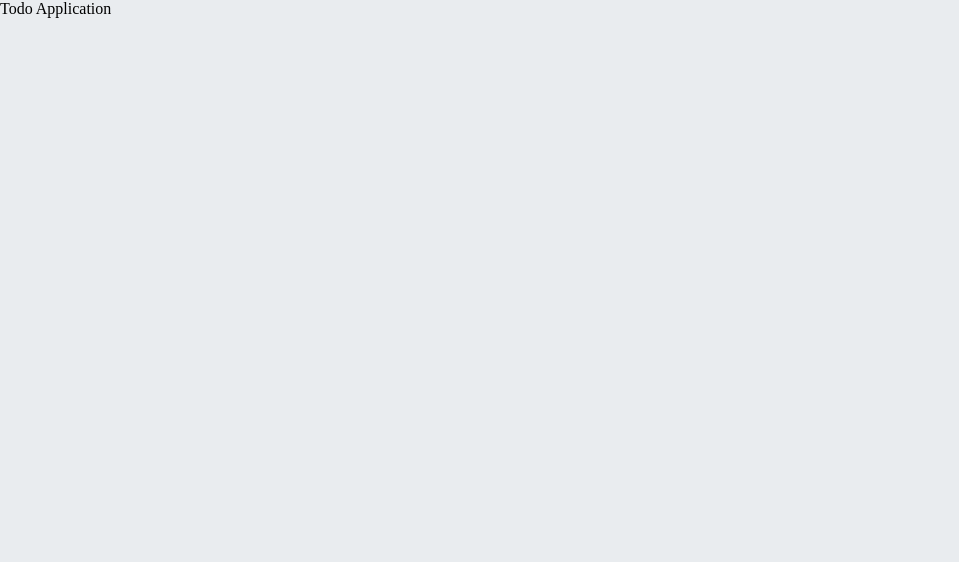
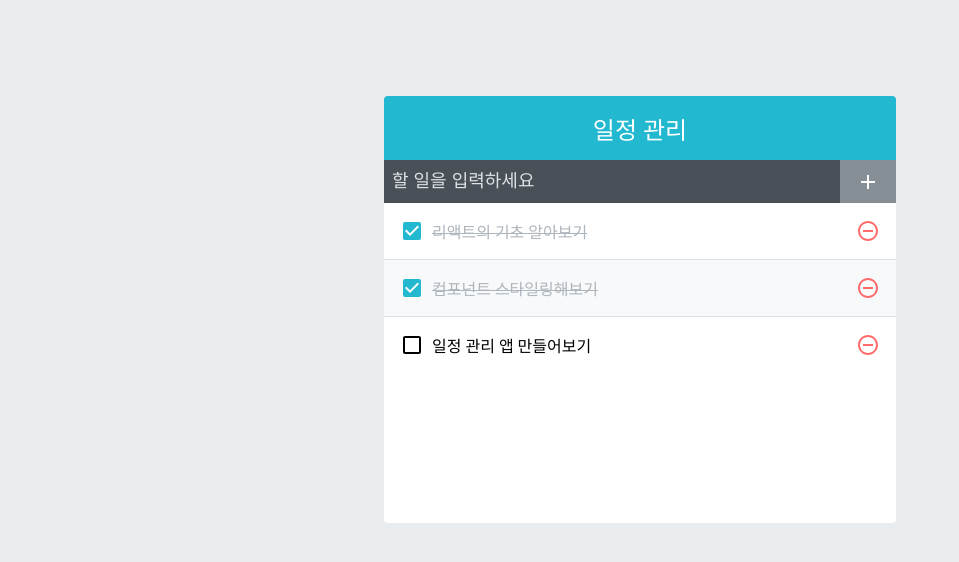
Before and after one commit to starhn87/Todo, a React (Create React App) app: page / in a window 1280 px wide. Shown: the top 562 px of the page, without its empty margins (0-959 px from the left). Built offline with nearby package versions, Linux system fonts and the light colour scheme.

Commit message:
컴포넌트 및 css 구성

```diff
--- /dev/null
+++ b/jsconfig.json
@@ -0,0 +1,5 @@
+{
+  "compilerOptions": {
+    "target": "es6"
+  }
+}
--- a/src/App.js
+++ b/src/App.js
@@ -1,7 +1,34 @@
 import React from 'react';
+import { useState } from '../node_modules/react/cjs/react.development';
+import TodoInsert from './components/TodoInsert';
+import TodoList from './components/TodoList';
+import TodoTemplate from './components/TodoTemplate';
 
 function App() {
-  return <div>Todo Application</div>;
+  const [todos, setTodos] = useState([
+    {
+      id: 1,
+      text: '리액트의 기초 알아보기',
+      checked: true,
+    },
+    {
+      id: 2,
+      text: '컴포넌트 스타일링해보기',
+      checked: true,
+    },
+    {
+      id: 3,
+      text: '일정 관리 앱 만들어보기',
+      checked: false,
+    },
+  ]);
+
+  return (
+    <TodoTemplate>
+      <TodoInsert />
+      <TodoList todos={todos} />
+    </TodoTemplate>
+  );
 }
 
 export default App;
--- /dev/null
+++ b/src/components/TodoInsert.js
@@ -0,0 +1,16 @@
+import React from 'react';
+import { MdAdd } from 'react-icons/md';
+import './TodoInsert.scss';
+
+const TodoInsert = () => {
+  return (
+    <form className="TodoInsert">
+      <input placeholder="할 일을 입력하세요" />
+      <button type="submit">
+        <MdAdd />
+      </button>
+    </form>
+  );
+};
+
+export default TodoInsert;
--- /dev/null
+++ b/src/components/TodoInsert.scss
@@ -0,0 +1,36 @@
+.TodoInsert {
+  display: flex;
+  background-color: #495057;
+
+  input {
+    background: none;
+    outline: none;
+    border: none;
+    padding: 0.5rem;
+    font-size: 1.125rem;
+    line-height: 1.5;
+    color: white;
+    &::placeholder {
+      color: #dee2e6;
+    }
+    flex: 1;
+  }
+
+  button {
+    background: none;
+    outline: none;
+    border: none;
+    background-color: #868e96;
+    color: white;
+    padding-left: 1rem;
+    padding-right: 1rem;
+    font-size: 1.5rem;
+    display: flex;
+    align-items: center;
+    cursor: pointer;
+    transition: 0.1s background ease-in;
+    &:hover {
+      background-color: #adb5bd;
+    }
+  }
+}
--- /dev/null
+++ b/src/components/TodoList.js
@@ -0,0 +1,15 @@
+import React from 'react';
+import TodoListItem from './TodoListItem';
+import './TodoList.scss';
+
+const TodoList = ({ todos }) => {
+  return (
+    <div className="TodoList">
+      {todos.map((todo) => (
+        <TodoListItem todo={todo} key={todo.id} />
+      ))}
+    </div>
+  );
+};
+
+export default TodoList;
--- /dev/null
+++ b/src/components/TodoList.scss
@@ -0,0 +1,5 @@
+.TodoList {
+  min-height: 320px;
+  max-height: 513px;
+  overflow-y: auto;
+}
--- /dev/null
+++ b/src/components/TodoListItem.js
@@ -0,0 +1,26 @@
+import React from 'react';
+import {
+  MdCheckBoxOutlineBlank,
+  MdCheckBox,
+  MdRemoveCircleOutline,
+} from 'react-icons/md';
+import cn from 'classnames';
+import './TodoListItem.scss';
+
+const TodoListItem = ({ todo }) => {
+  const { text, checked } = todo;
+
+  return (
+    <div className="TodoListItem">
+      <div className={cn('checkbox', { checked })}>
+        {checked ? <MdCheckBox /> : <MdCheckBoxOutlineBlank />}
+        <div className="text">{text}</div>
+      </div>
+      <div className="remove">
+        <MdRemoveCircleOutline />
+      </div>
+    </div>
+  );
+};
+
+export default TodoListItem;
--- /dev/null
+++ b/src/components/TodoListItem.scss
@@ -0,0 +1,52 @@
+.TodoListItem {
+  padding: 1rem;
+  display: flex;
+  align-items: center;
+
+  &:nth-child(even) {
+    background-color: #f8f9fa;
+  }
+
+  .checkbox {
+    cursor: pointer;
+    flex: 1;
+    display: flex;
+    align-items: center;
+
+    svg {
+      font-size: 1.5rem;
+    }
+
+    .text {
+      margin-left: 0.5rem;
+      flex: 1;
+    }
+
+    &.checked {
+      svg {
+        color: #22b8cf;
+      }
+
+      .text {
+        color: #adb5bd;
+        text-decoration: line-through;
+      }
+    }
+  }
+
+  .remove {
+    display: flex;
+    align-items: center;
+    font-size: 1.5rem;
+    color: #ff6b6b;
+    cursor: pointer;
+
+    &:hover {
+      color: #ff8787;
+    }
+  }
+
+  & + & {
+    border-top: 1px solid #dee2e6;
+  }
+}
--- /dev/null
+++ b/src/components/TodoTemplate.js
@@ -0,0 +1,13 @@
+import React from 'react';
+import './TodoTemplate.scss';
+
+const TodoTemplate = ({ children }) => {
+  return (
+    <div className="TodoTemplate">
+      <div className="app-title">일정 관리</div>
+      <div className="content">{children}</div>
+    </div>
+  );
+};
+
+export default TodoTemplate;
--- /dev/null
+++ b/src/components/TodoTemplate.scss
@@ -0,0 +1,22 @@
+.TodoTemplate {
+  width: 512px;
+  margin-left: auto;
+  margin-right: auto;
+  margin-top: 6rem;
+  border-radius: 4px;
+  overflow: hidden;
+}
+
+.app-title {
+  background-color: #22b8cf;
+  color: white;
+  height: 4rem;
+  font-size: 1.5rem;
+  display: flex;
+  align-items: center;
+  justify-content: center;
+}
+
+.content {
+  background-color: white;
+}
```
Also changed, not shown: 1 other file (tests, documents, lock files or other folders).
